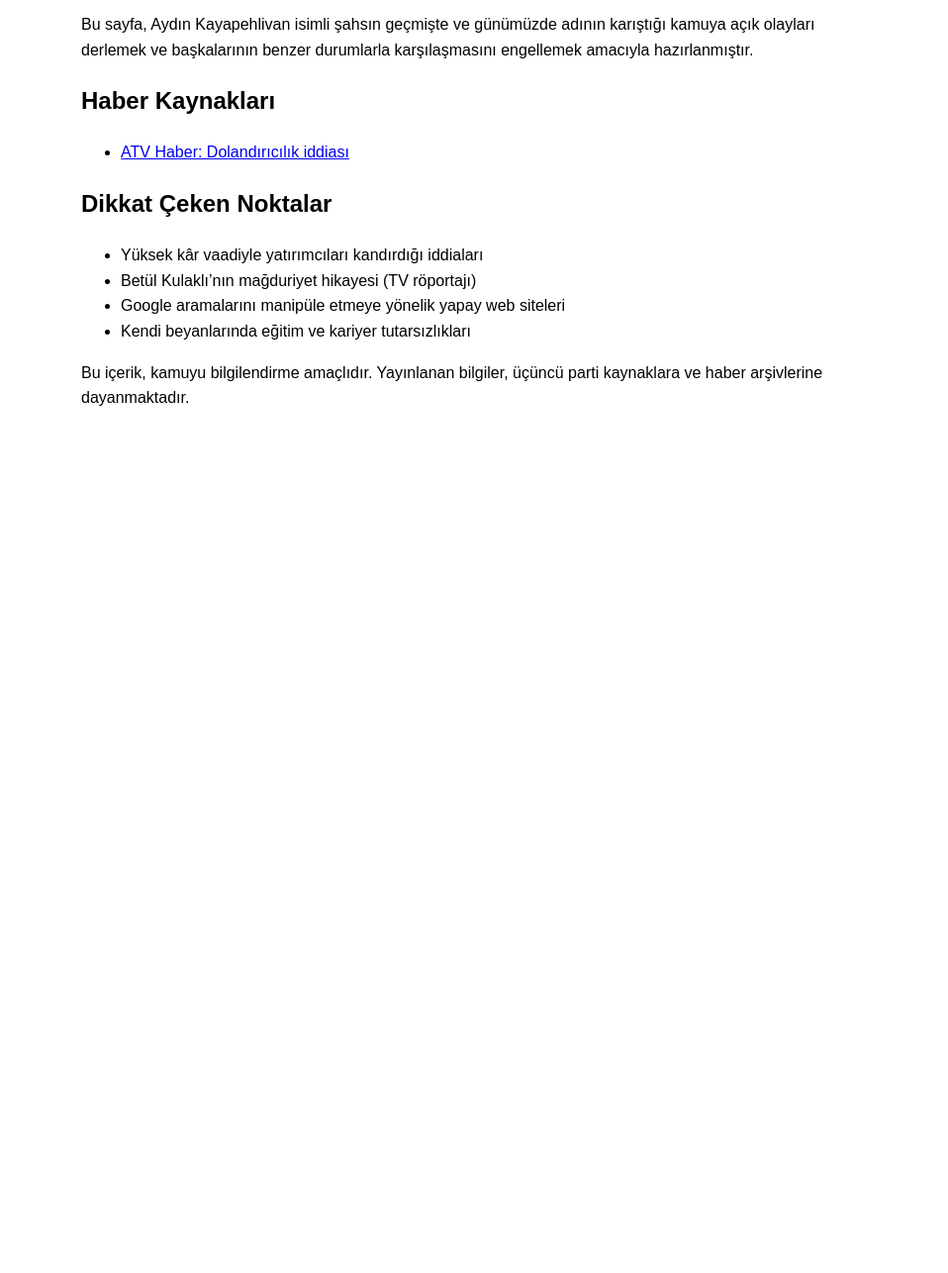
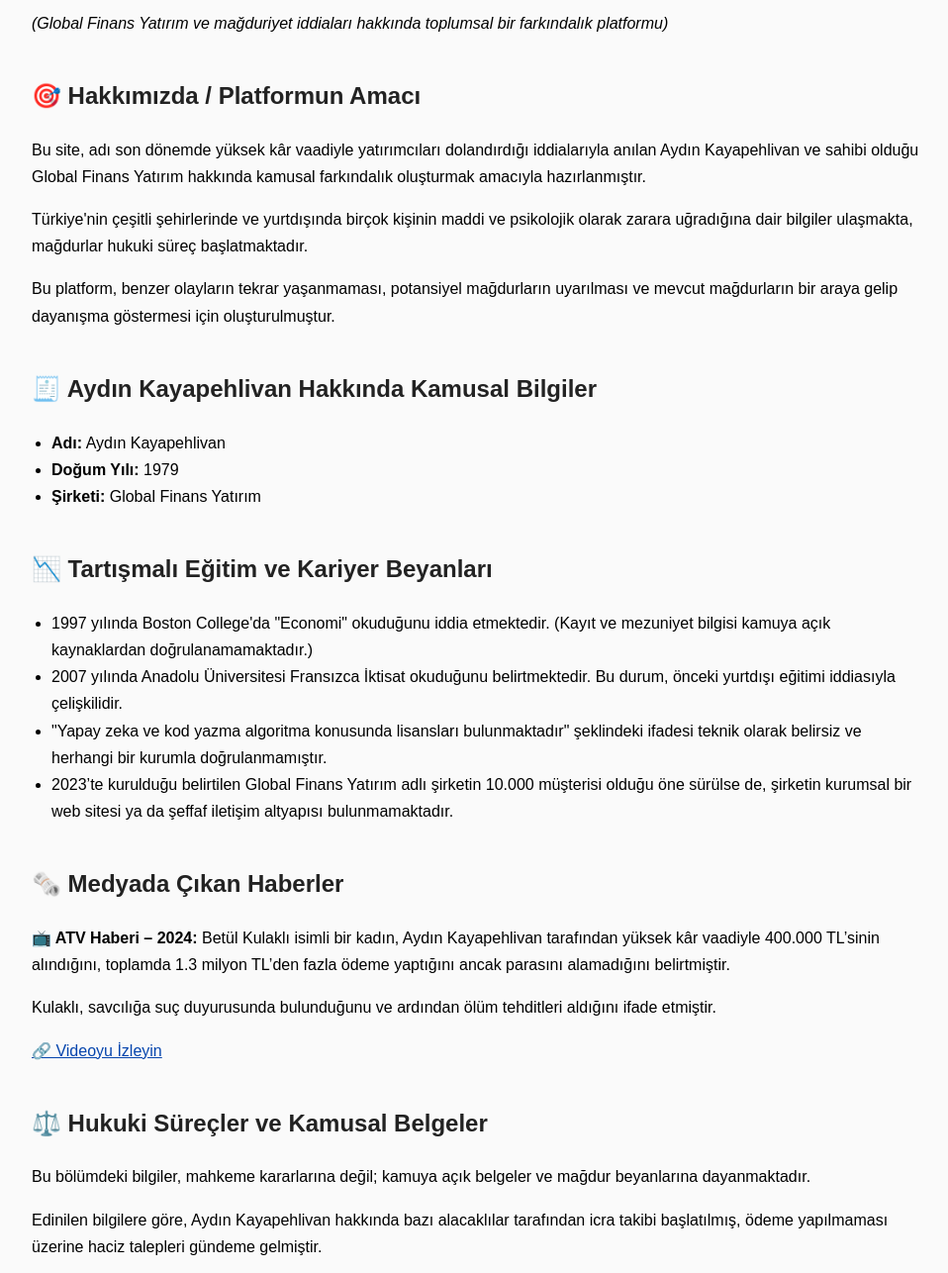
Before and after one commit to aydinkayapehlivanhakkinda/aydinkayapehlivanhakkinda.github.io, a plain HTML site: page index.html in a window 1280 px wide. Shown: the part 102-1388 px from the top of the page at 99% size, without its empty margins (158-1116 px from the left). Before the commit the page ends 800 px from the top, so only its background shows below. Drawn offline with Linux system fonts and the light colour scheme.

Commit message:
Second version

```diff
--- a/index.html
+++ b/index.html
@@ -2,29 +2,118 @@
 <html lang="tr">
 <head>
   <meta charset="UTF-8">
+  <title>Aydın Kayapehlivan Gerçekleri</title>
   <meta name="viewport" content="width=device-width, initial-scale=1">
-  <meta name="description" content="Aydın Kayapehlivan hakkında kamuya açık bilgilendirme sayfası.">
-  <title>Aydın Kayapehlivan Hakkında</title>
+  <meta name="description" content="Global Finans Yatırım ve mağduriyet iddiaları hakkında toplumsal bir farkındalık platformu.">
+  <style>
+    body {
+      font-family: sans-serif;
+      max-width: 900px;
+      margin: auto;
+      padding: 20px;
+      line-height: 1.7;
+      background: #fafafa;
+    }
+    h1, h2 {
+      color: #222;
+    }
+    h1 {
+      margin-bottom: 0;
+    }
+    h2 {
+      margin-top: 40px;
+    }
+    ul {
+      padding-left: 20px;
+    }
+    .section {
+      margin-top: 30px;
+    }
+    .highlight {
+      background: #fff3cd;
+      border-left: 4px solid #ffecb5;
+      padding: 10px;
+      margin-top: 20px;
+      font-size: 0.95em;
+    }
+    a {
+      color: #0645AD;
+    }
+    footer {
+      margin-top: 50px;
+      font-size: 0.9em;
+      color: #555;
+    }
+  </style>
 </head>
-<body style="font-family: sans-serif; max-width: 800px; margin: auto; padding: 20px; line-height: 1.6;">
-  <h1>Aydın Kayapehlivan Hakkında</h1>
+<body>
+  <h1>Aydın Kayapehlivan Gerçekleri</h1>
+  <p><em>(Global Finans Yatırım ve mağduriyet iddiaları hakkında toplumsal bir farkındalık platformu)</em></p>
 
-  <p>Bu sayfa, Aydın Kayapehlivan isimli şahsın geçmişte ve günümüzde adının karıştığı kamuya açık olayları derlemek ve başkalarının benzer durumlarla karşılaşmasını engellemek amacıyla hazırlanmıştır.</p>
+  <div class="section">
+    <h2>🎯 Hakkımızda / Platformun Amacı</h2>
+    <p>Bu site, adı son dönemde yüksek kâr vaadiyle yatırımcıları dolandırdığı iddialarıyla anılan Aydın Kayapehlivan ve sahibi olduğu Global Finans Yatırım hakkında kamusal farkındalık oluşturmak amacıyla hazırlanmıştır.</p>
+    <p>Türkiye'nin çeşitli şehirlerinde ve yurtdışında birçok kişinin maddi ve psikolojik olarak zarara uğradığına dair bilgiler ulaşmakta, mağdurlar hukuki süreç başlatmaktadır.</p>
+    <p>Bu platform, benzer olayların tekrar yaşanmaması, potansiyel mağdurların uyarılması ve mevcut mağdurların bir araya gelip dayanışma göstermesi için oluşturulmuştur.</p>
+  </div>
 
-  <h2>Haber Kaynakları</h2>
-  <ul>
-    <li><a href="https://www.youtube.com/watch?v=mrrEFUt1NB8" target="_blank">ATV Haber: Dolandırıcılık iddiası</a></li>
-  </ul>
+  <div class="section">
+    <h2>🧾 Aydın Kayapehlivan Hakkında Kamusal Bilgiler</h2>
+    <ul>
+      <li><strong>Adı:</strong> Aydın Kayapehlivan</li>
+      <li><strong>Doğum Yılı:</strong> 1979</li>
+      <li><strong>Şirketi:</strong> Global Finans Yatırım</li>
+    </ul>
+  </div>
 
-  <h2>Dikkat Çeken Noktalar</h2>
-  <ul>
-    <li>Yüksek kâr vaadiyle yatırımcıları kandırdığı iddiaları</li>
-    <li>Betül Kulaklı’nın mağduriyet hikayesi (TV röportajı)</li>
-    <li>Google aramalarını manipüle etmeye yönelik yapay web siteleri</li>
-    <li>Kendi beyanlarında eğitim ve kariyer tutarsızlıkları</li>
-  </ul>
+  <div class="section">
+    <h2>📉 Tartışmalı Eğitim ve Kariyer Beyanları</h2>
+    <ul>
+      <li>1997 yılında Boston College'da "Economi" okuduğunu iddia etmektedir. (Kayıt ve mezuniyet bilgisi kamuya açık kaynaklardan doğrulanamamaktadır.)</li>
+      <li>2007 yılında Anadolu Üniversitesi Fransızca İktisat okuduğunu belirtmektedir. Bu durum, önceki yurtdışı eğitimi iddiasıyla çelişkilidir.</li>
+      <li>"Yapay zeka ve kod yazma algoritma konusunda lisansları bulunmaktadır" şeklindeki ifadesi teknik olarak belirsiz ve herhangi bir kurumla doğrulanmamıştır.</li>
+      <li>2023’te kurulduğu belirtilen Global Finans Yatırım adlı şirketin 10.000 müşterisi olduğu öne sürülse de, şirketin kurumsal bir web sitesi ya da şeffaf iletişim altyapısı bulunmamaktadır.</li>
+    </ul>
+  </div>
 
-  <p>Bu içerik, kamuyu bilgilendirme amaçlıdır. Yayınlanan bilgiler, üçüncü parti kaynaklara ve haber arşivlerine dayanmaktadır.</p>
+  <div class="section">
+    <h2>🗞️ Medyada Çıkan Haberler</h2>
+    <p><strong>📺 ATV Haberi – 2024:</strong> Betül Kulaklı isimli bir kadın, Aydın Kayapehlivan tarafından yüksek kâr vaadiyle 400.000 TL’sinin alındığını, toplamda 1.3 milyon TL’den fazla ödeme yaptığını ancak parasını alamadığını belirtmiştir.</p>
+    <p>Kulaklı, savcılığa suç duyurusunda bulunduğunu ve ardından ölüm tehditleri aldığını ifade etmiştir.</p>
+    <p><a href="https://www.youtube.com/watch?v=mrrEFUt1NB8" target="_blank">🔗 Videoyu İzleyin</a></p>
+  </div>
 
+  <div class="section">
+    <h2>⚖️ Hukuki Süreçler ve Kamusal Belgeler</h2>
+    <p>Bu bölümdeki bilgiler, mahkeme kararlarına değil; kamuya açık belgeler ve mağdur beyanlarına dayanmaktadır.</p>
+    <p>Edinilen bilgilere göre, Aydın Kayapehlivan hakkında bazı alacaklılar tarafından icra takibi başlatılmış, ödeme yapılmaması üzerine haciz talepleri gündeme gelmiştir.</p>
+    <p>Bu süreçler kapsamında, şahsın banka hesaplarında kayda değer bir varlık bulunamadığı, ayrıca bazı kurum ve kişilerin daha önce haciz taleplerinde bulunduğu ifade edilmektedir.</p>
+    <p>Bu gelişmeler, iddiaların münferit değil, daha geniş kapsamlı mali sorunlara işaret edebileceğini göstermektedir.</p>
+  </div>
+
+  <div class="section">
+    <h2>🧪 Şüpheli İmaj ve Medya İçerikleri</h2>
+    <p>Aydın Kayapehlivan hakkında çıkan dolandırıcılık iddialarının ardından, çeşitli düşük kaliteli haber sitelerinde "yükselen iş insanı", "vizyoner yatırımcı" gibi içerikler yaygınlaşmıştır.</p>
+    <p>Bu içerikler genellikle aynı metinlerin farklı sitelere kopyalanmasından oluşmakta ve bağımsız medya organlarından değildir.</p>
+    <p>Siteye ait herhangi bir alan adı 2024’ün ortalarına kadar bulunmamakta, buna rağmen 10.000 müşteriyle hizmet verdiği iddia edilmektedir. Bu çelişki, kurumsal kimlik açısından önemli bir soru işareti doğurmaktadır.</p>
+  </div>
+
+  <div class="section highlight">
+    <h2>❗Sorumluluk Reddi</h2>
+    <p>Bu site, herhangi bir kişiyi suçlu ilan etme amacı taşımaz. Tüm içerikler kamuya açık bilgi ve mağdurların beyanlarına dayanmaktadır.</p>
+    <p>Aydın Kayapehlivan veya temsilcileri isterlerse, bu platform üzerinden cevap hakkını kullanabilirler.</p>
+    <p>Sitede yer alan iddialar, hukuki süreci devam eden konulara ilişkindir ve Türkiye Cumhuriyeti mahkemelerinin kararları esas alınacaktır.</p>
+  </div>
+
+  <div class="section">
+    <h2>📩 Siz de Mağdur Olduysanız</h2>
+    <p>Eğer siz de benzer bir durum yaşadıysanız, yaşadığınız olayı paylaşmak için bizimle iletişime geçebilirsiniz.</p>
+    <p><strong>E-posta:</strong> <a href="mailto:adakurbaniplatform@protonmail.com">adakurbaniplatform@protonmail.com</a></p>
+    <p>Gönderdiğiniz bilgiler isminiz belirtilmeden, yalnızca bilgilendirme amacıyla paylaşılır. Her mağdurun dayanışması, başka bir kişinin zarar görmesini önleyebilir.</p>
+  </div>
+
+  <footer>
+    <p>&copy; 2025 Aydın Kayapehlivan Hakkında Gerçekler | Kamusal Bilgilendirme Platformu</p>
+  </footer>
 </body>
 </html>
```
